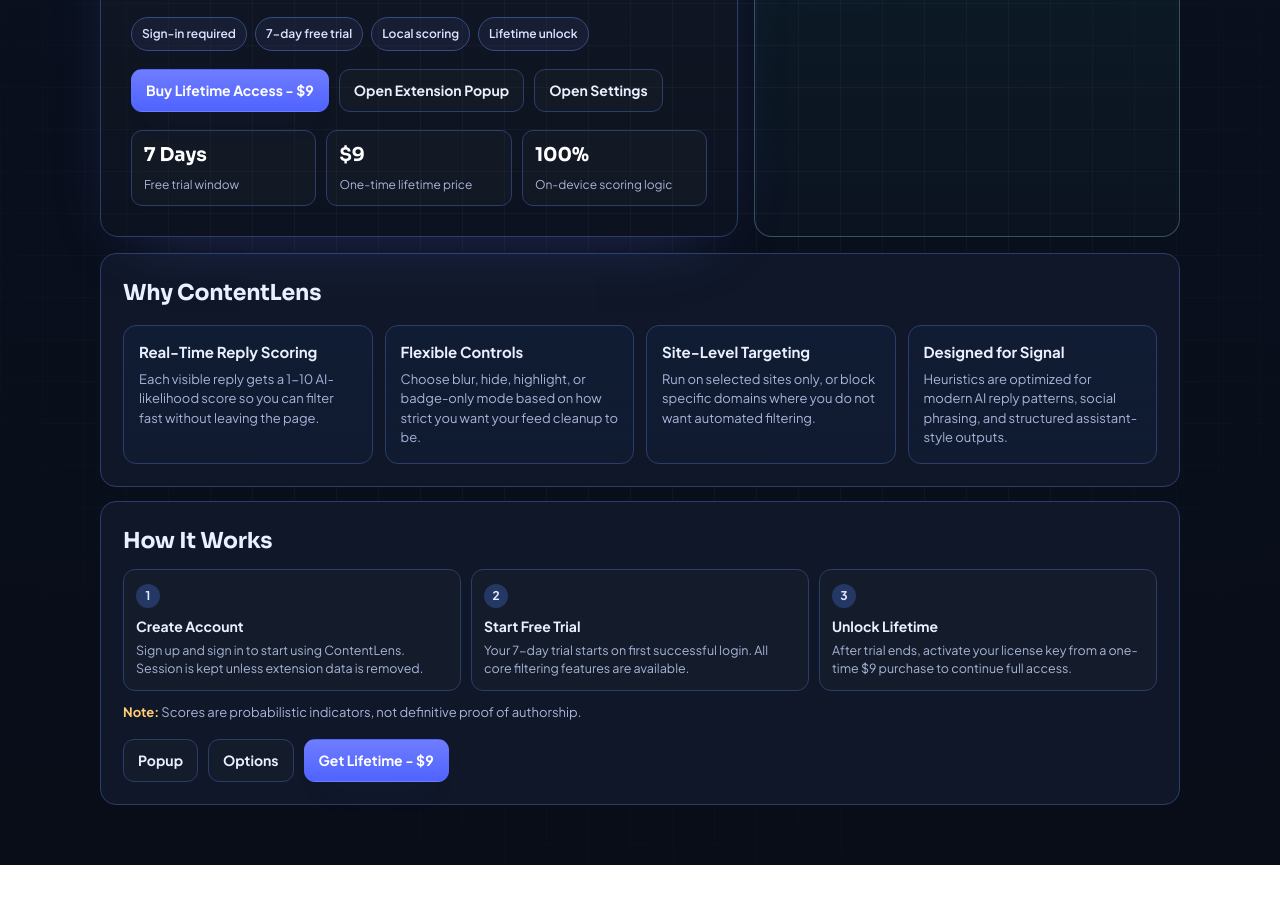
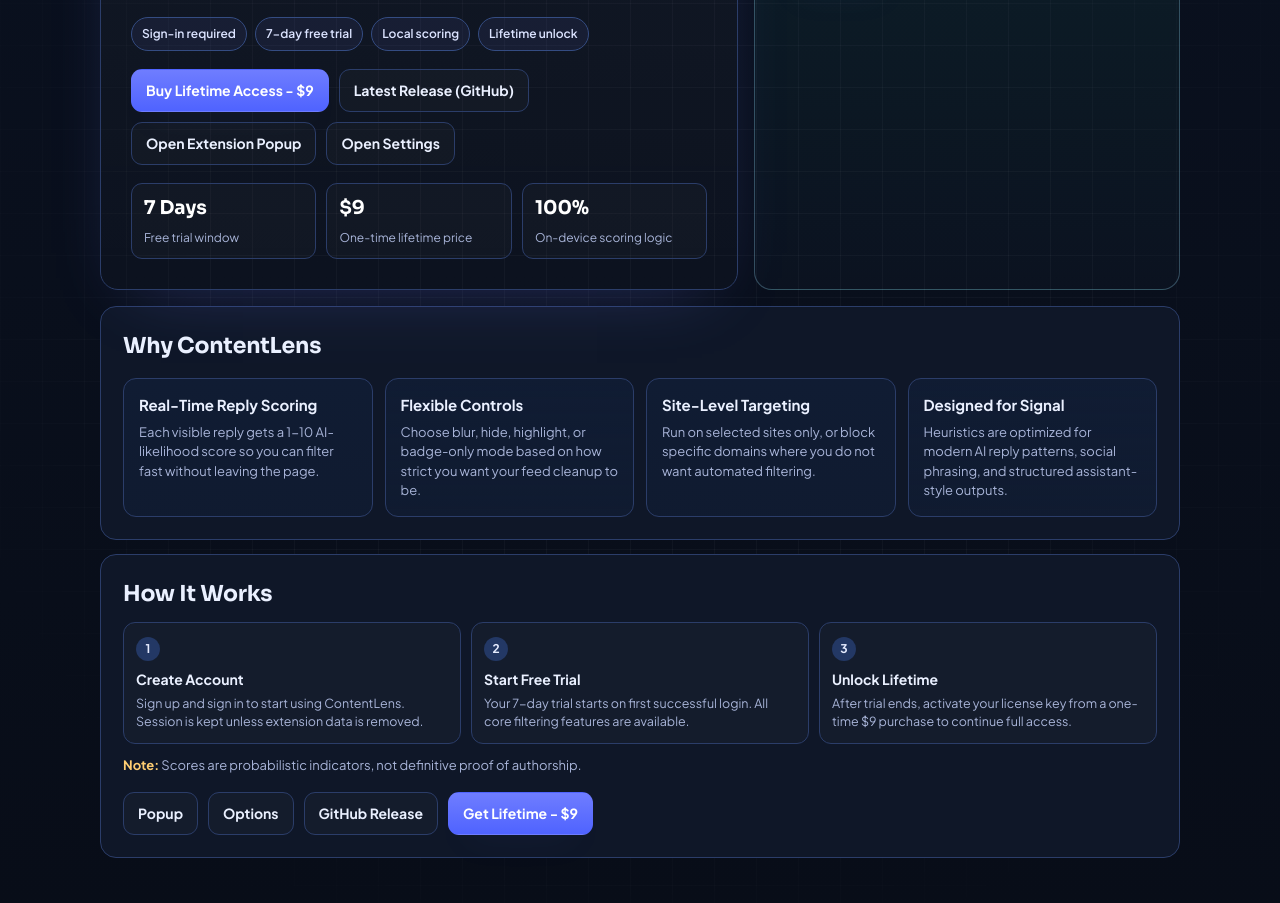
Before and after one commit to aman124598/ContentLens, a browser extension: page public/index.html in a window 1280 px wide. Shown: the part 375-1278 px from the top of the page. Before the commit the page ends 1240 px from the top, so only its background shows below. Drawn offline with Linux system fonts and the light colour scheme.

Commit message:
added release

```diff
--- a/public/index.html
+++ b/public/index.html
@@ -417,6 +417,9 @@
             <a class="btn btn-primary" href="https://checkout.dodopayments.com/buy/pdt_0NYkwaaZugSG9iopGS3Qz?quantity=1" target="_blank" rel="noopener">
               Buy Lifetime Access - $9
             </a>
+            <a class="btn btn-ghost" href="https://github.com/aman124598/ContentLens/releases/tag/v.2026.1.0" target="_blank" rel="noopener">
+              Latest Release (GitHub)
+            </a>
             <a class="btn btn-ghost" href="/popup">Open Extension Popup</a>
             <a class="btn btn-ghost" href="/options">Open Settings</a>
           </div>
@@ -504,6 +507,9 @@
         <div class="foot-links">
           <a class="btn btn-ghost" href="/popup">Popup</a>
           <a class="btn btn-ghost" href="/options">Options</a>
+          <a class="btn btn-ghost" href="https://github.com/aman124598/ContentLens/releases/tag/v.2026.1.0" target="_blank" rel="noopener">
+            GitHub Release
+          </a>
           <a class="btn btn-primary" href="https://checkout.dodopayments.com/buy/pdt_0NYkwaaZugSG9iopGS3Qz?quantity=1" target="_blank" rel="noopener">
             Get Lifetime - $9
           </a>
```
